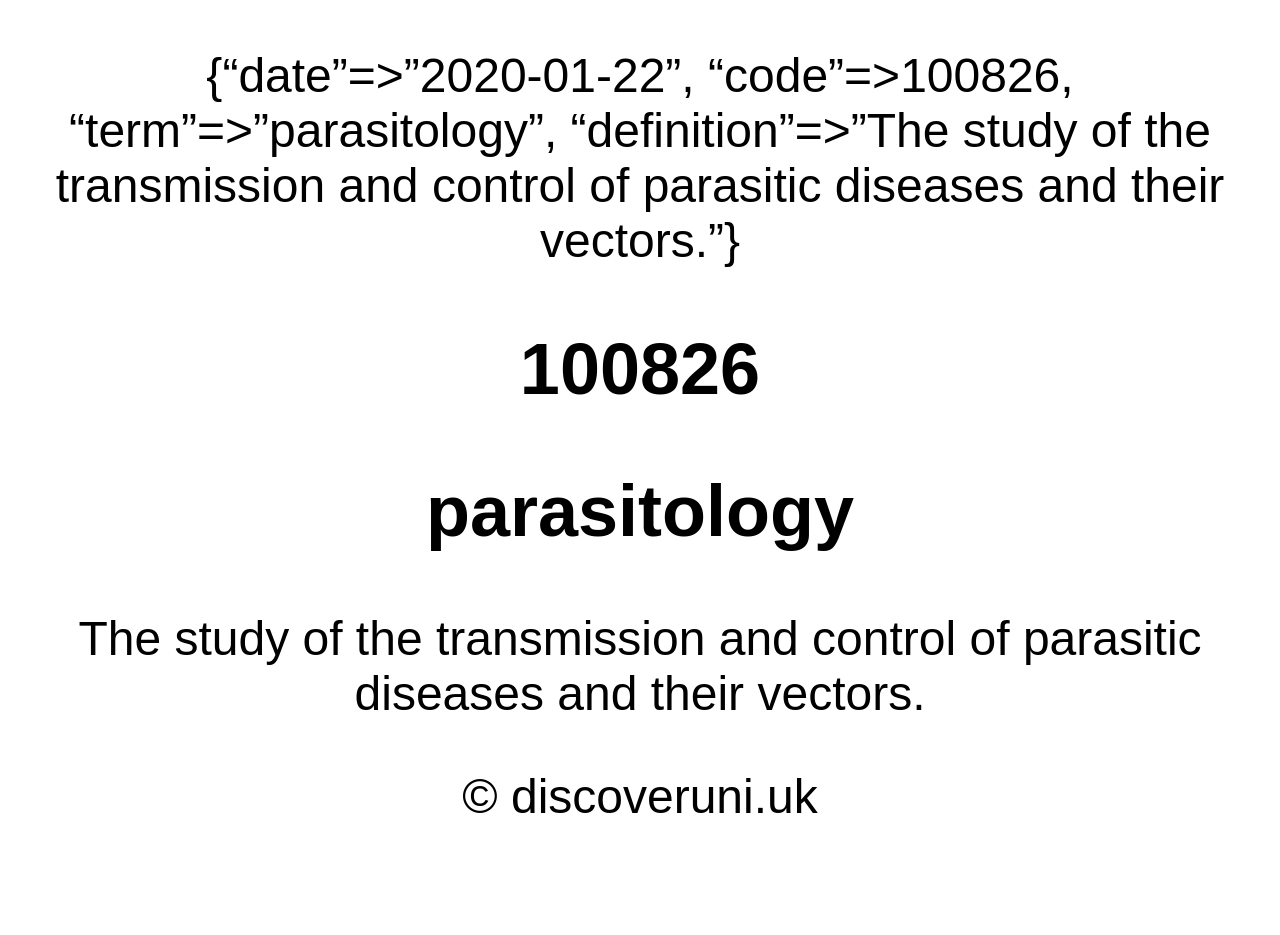
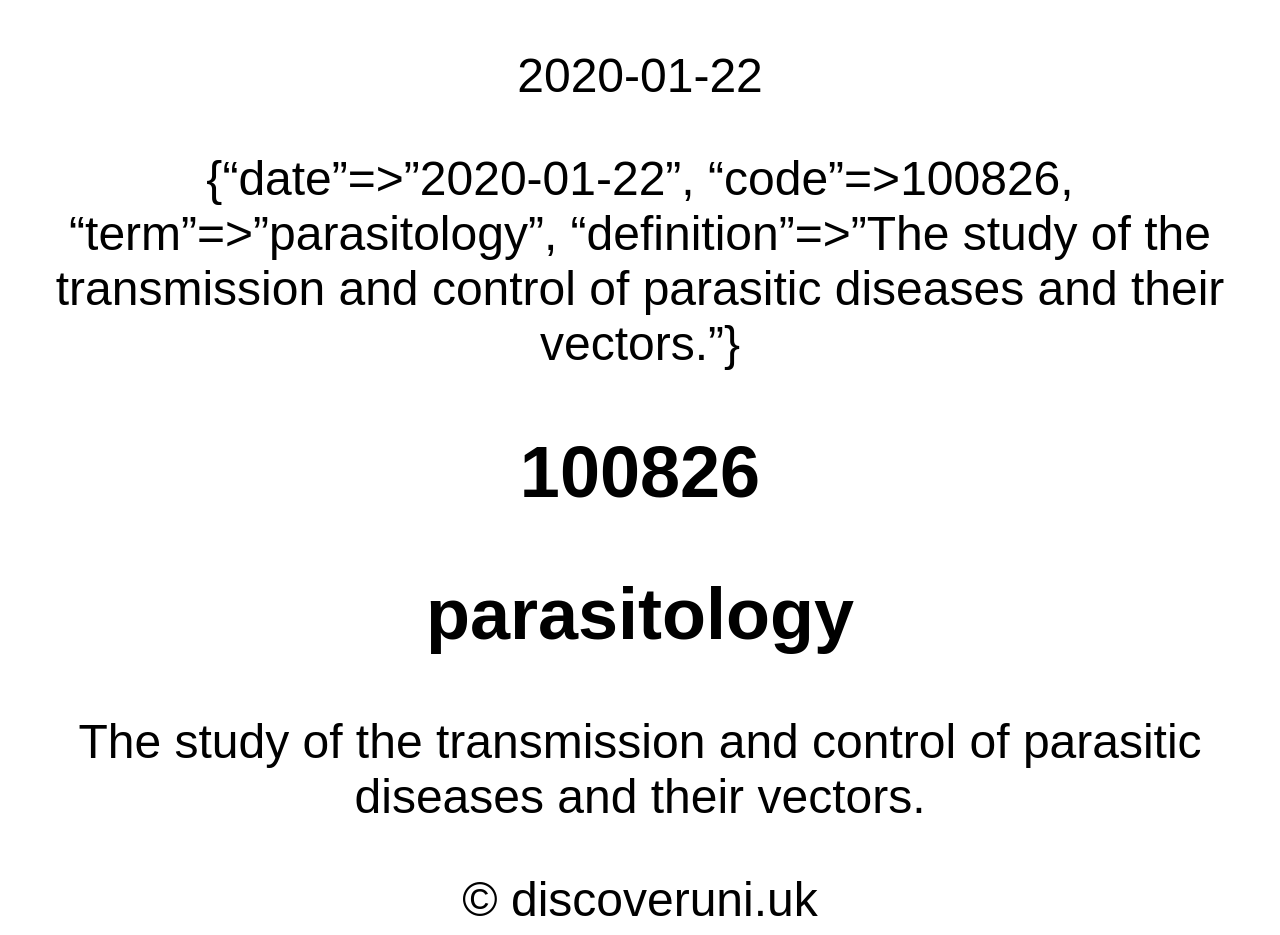
Before and after one commit to discoveruni/discoveruni.github.io, a Jekyll site: the page built from index.md, in a window 1280 px wide. Built offline with Jekyll 4.4.1, drawn with Linux system fonts in a browser that asks for light colours; before the commit the page ends 900 px from its top, so only the background shows below that.

Commit message:
Update index.md

```diff
--- a/index.md
+++ b/index.md
@@ -3,6 +3,7 @@ title: Discover uni
 layout: default
 ---
 {% assign bacon = "today" | date: "%Y-%m-%d" %}
+{{ bacon }}
 {% assign sausage = site.data.hecos | where: "code", "100826" %}
 {{ sausage }}
 
```
